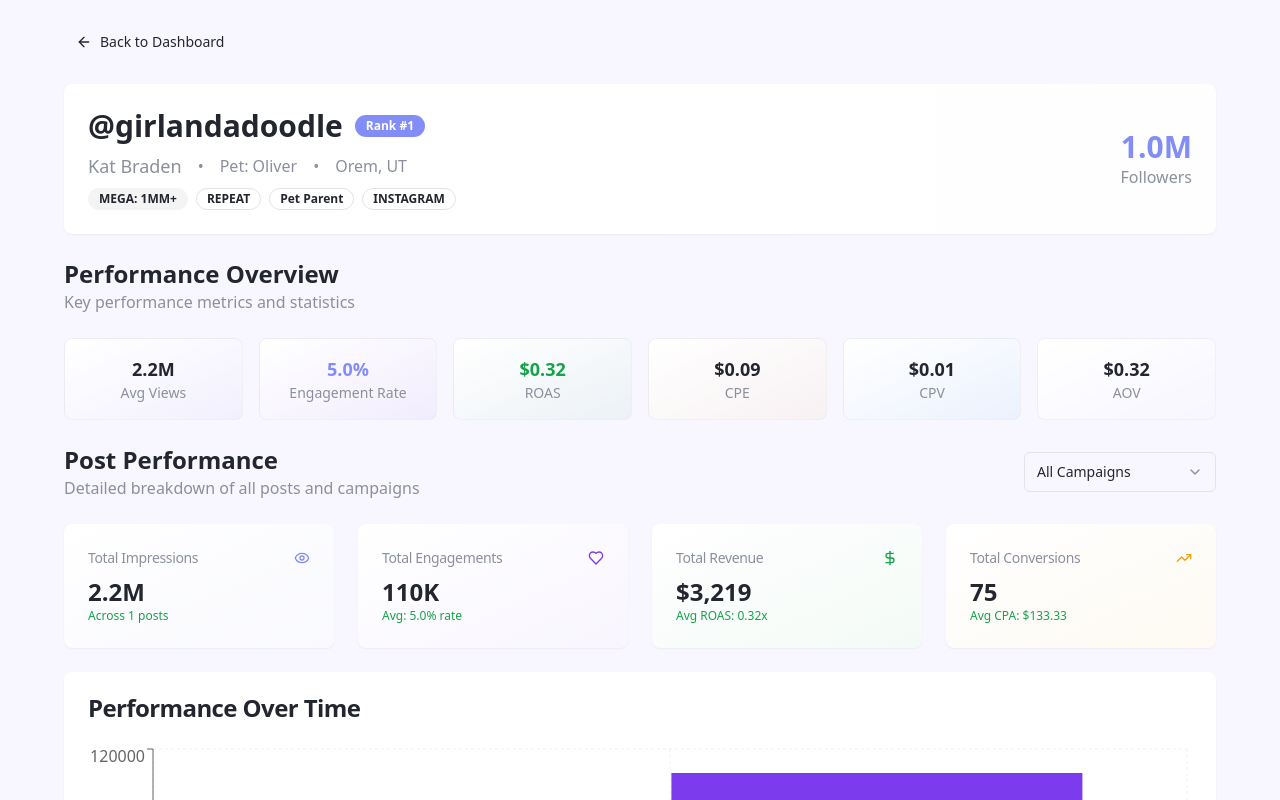
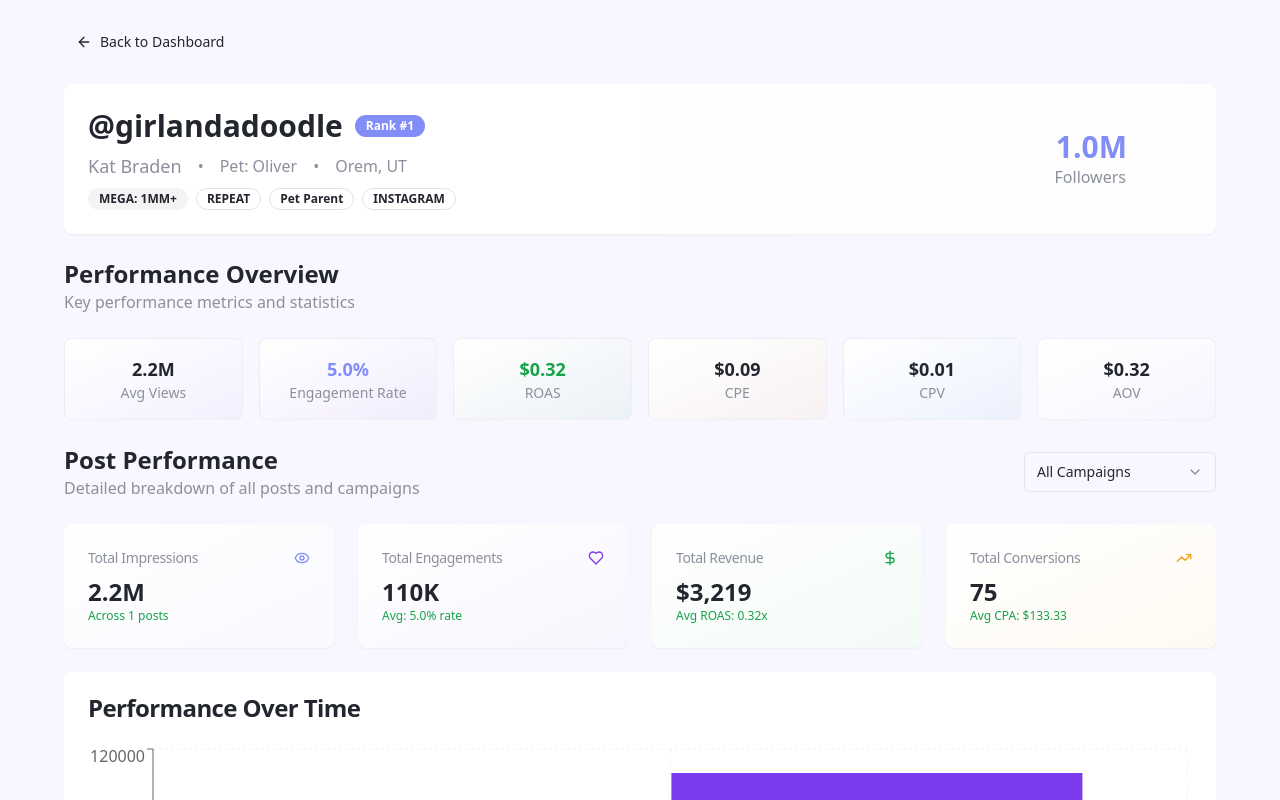
Before and after one commit to chamounsm/elevate-insights, a React (Vite) app: page / in a window 1280 px wide. Both pictures are taken after a click on the element 326 px from the left and 646 px from the top of the page. Shown: the top 800 px of the page. Built offline with nearby package versions, Linux system fonts and the light colour scheme.

Commit message:
Visual edit in Lovable
Edited UI in Lovable

```diff
--- a/src/components/InfluencerDetail.tsx
+++ b/src/components/InfluencerDetail.tsx
@@ -4,12 +4,10 @@ import { Badge } from '@/components/ui/badge';
 import { ArrowLeft, Instagram, TrendingUp, Users, DollarSign, Eye, Heart, MessageCircle, Share, Target } from 'lucide-react';
 import { InfluencerData } from './InfluencerDashboard';
 import { PostPerformance } from './PostPerformance';
-
 interface InfluencerDetailProps {
   influencer: InfluencerData;
   onBack: () => void;
 }
-
 const formatNumber = (num: number) => {
   if (num >= 1000000) {
     return `${(num / 1000000).toFixed(1)}M`;
@@ -18,10 +16,11 @@ const formatNumber = (num: number) => {
   }
   return num.toLocaleString();
 };
-
-export const InfluencerDetail = ({ influencer, onBack }: InfluencerDetailProps) => {
-  return (
-    <div className="min-h-screen bg-background p-6">
+export const InfluencerDetail = ({
+  influencer,
+  onBack
+}: InfluencerDetailProps) => {
+  return <div className="min-h-screen bg-background p-6">
       <div className="max-w-6xl mx-auto space-y-6">
         {/* Header */}
         <div className="flex items-center space-x-4">
@@ -57,10 +56,10 @@ export const InfluencerDetail = ({ influencer, onBack }: InfluencerDetailProps)
                 </div>
               </div>
               <div className="text-right">
-                <div className="text-3xl font-bold text-dashboard-primary">
+                <div className="text-3xl font-bold text-dashboard-primary mx-[65px]">
                   {formatNumber(influencer.followerCount)}
                 </div>
-                <div className="text-muted-foreground">Followers</div>
+                <div className="text-muted-foreground mx-[66px]">Followers</div>
               </div>
             </div>
           </CardHeader>
@@ -115,6 +114,5 @@ export const InfluencerDetail = ({ influencer, onBack }: InfluencerDetailProps)
         {/* Post Performance Section */}
         <PostPerformance posts={influencer.posts} />
       </div>
-    </div>
-  );
+    </div>;
 };
```
